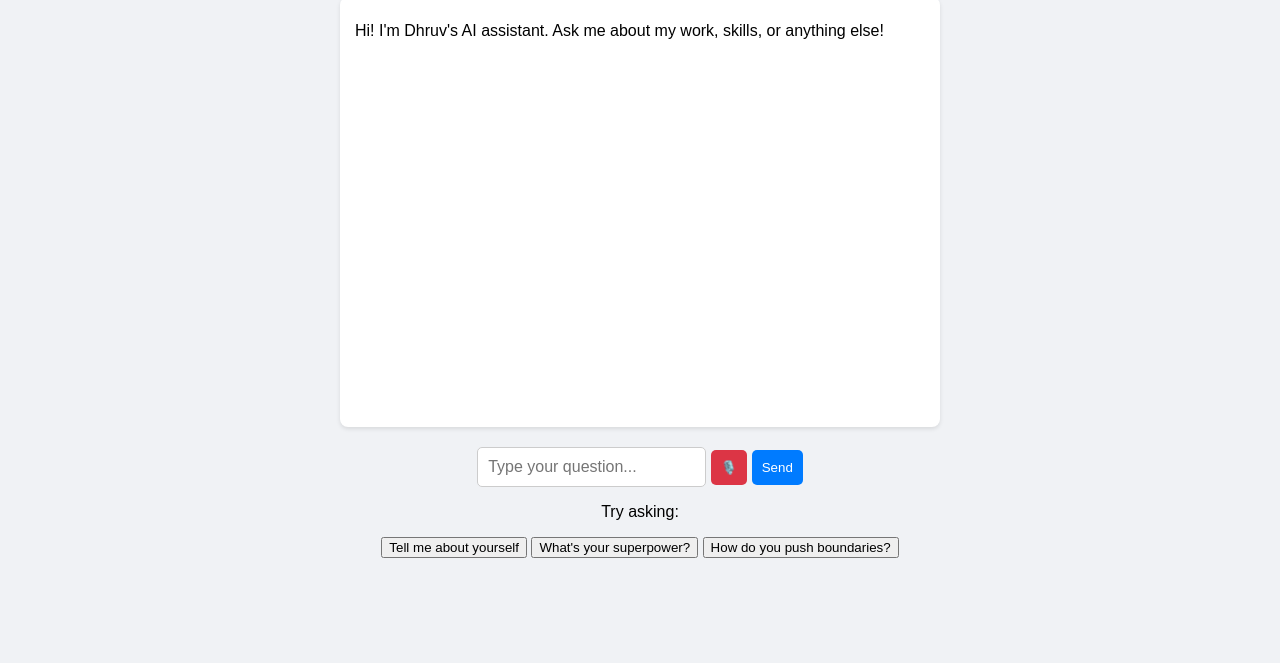
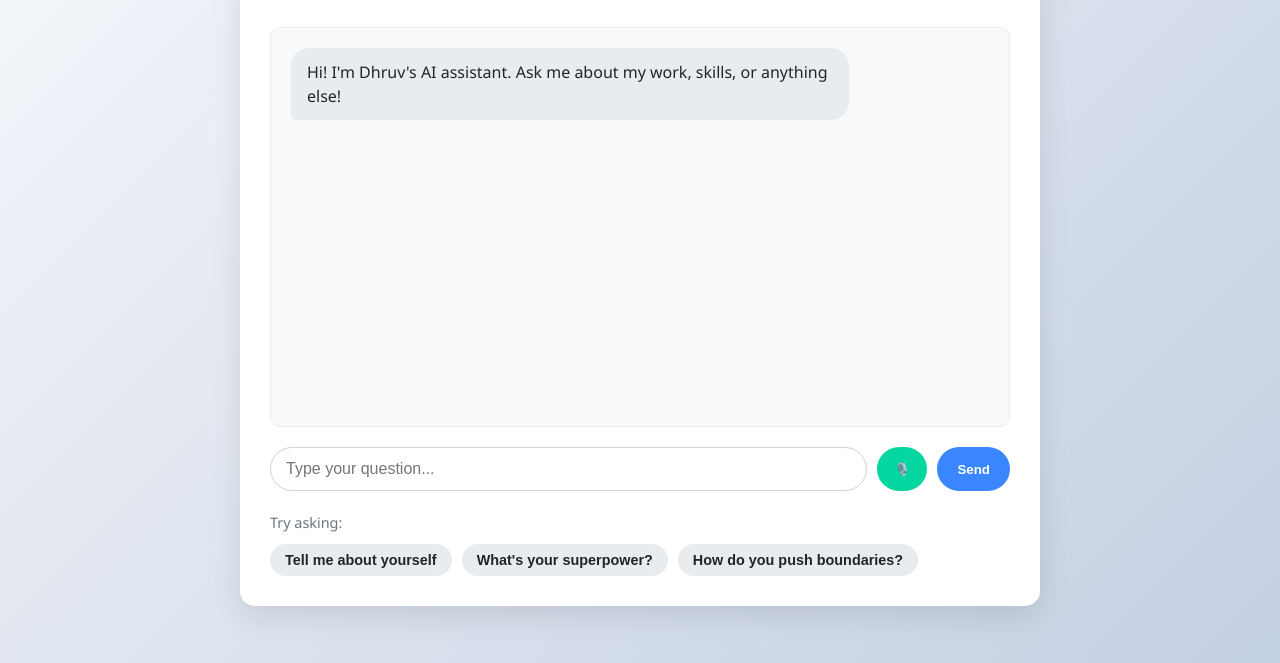
Before and after one commit to LearnWithDhruv/Home.LLC, a plain HTML site: page voicebot-api/public/index.html in a window 1280 px wide. Shown: the part 137-800 px from the top of the page. Drawn offline with Linux system fonts and the light colour scheme.

Commit message:
Update style.css

```diff
--- a/voicebot-api/public/style.css
+++ b/voicebot-api/public/style.css
@@ -1,96 +1,225 @@
+:root {
+  --primary: #3a86ff;
+  --secondary: #8338ec;
+  --dark: #212529;
+  --light: #f8f9fa;
+  --success: #06d6a0;
+  --warning: #ffbe0b;
+  --danger: #ef476f;
+}
+
+* {
+  box-sizing: border-box;
+  margin: 0;
+  padding: 0;
+}
+
 body {
-  font-family: Arial, sans-serif;
-  background-color: #f0f2f5;
-  margin: 0;
+  font-family: 'Segoe UI', Tahoma, Geneva, Verdana, sans-serif;
+  line-height: 1.6;
+  background: linear-gradient(135deg, #f5f7fa 0%, #c3cfe2 100%);
+  color: var(--dark);
+  min-height: 100vh;
   padding: 20px;
 }
 
 .container {
-  max-width: 600px;
+  max-width: 800px;
   margin: 0 auto;
-  text-align: center;
+  background: white;
+  border-radius: 15px;
+  box-shadow: 0 10px 30px rgba(0, 0, 0, 0.1);
+  padding: 30px;
+  position: relative;
+  overflow: hidden;
+}
+
+.container::before {
+  content: '';
+  position: absolute;
+  top: 0;
+  left: 0;
+  width: 100%;
+  height: 8px;
+  background: linear-gradient(90deg, var(--primary), var(--secondary));
 }
 
 h1 {
-  color: #333;
+  color: var(--dark);
+  margin-bottom: 5px;
+  text-align: center;
+  font-weight: 700;
+}
+
+.subtitle {
+  text-align: center;
+  color: #6c757d;
+  margin-bottom: 30px;
+  font-size: 1.1rem;
 }
 
 .chat-box {
-  background: white;
-  border-radius: 8px;
-  box-shadow: 0 2px 4px rgba(0,0,0,0.1);
   height: 400px;
   overflow-y: auto;
-  padding: 15px;
+  padding: 20px;
+  margin-bottom: 20px;
+  background-color: #f8f9fa;
+  border-radius: 10px;
+  border: 1px solid #e9ecef;
+}
+
+.user-message, .bot-message {
+  padding: 12px 16px;
+  border-radius: 18px;
+  margin-bottom: 15px;
+  max-width: 80%;
+  position: relative;
+  line-height: 1.5;
+  animation: fadeIn 0.3s ease;
+}
+
+.user-message {
+  background-color: var(--primary);
+  color: white;
+  margin-left: auto;
+  border-bottom-right-radius: 5px;
+}
+
+.bot-message {
+  background-color: #e9ecef;
+  color: var(--dark);
+  margin-right: auto;
+  border-bottom-left-radius: 5px;
+}
+
+.input-section {
+  display: flex;
+  gap: 10px;
   margin-bottom: 20px;
 }
 
-.user-message, .bot-message {
-  display: flex;
-  margin: 10px 0;
-  align-items: flex-start;
+input {
+  flex: 1;
+  padding: 12px 15px;
+  border: 1px solid #ced4da;
+  border-radius: 30px;
+  font-size: 16px;
+  transition: all 0.3s;
 }
 
-.user-message {
-  justify-content: flex-end;
+input:focus {
+  outline: none;
+  border-color: var(--primary);
+  box-shadow: 0 0 0 3px rgba(58, 134, 255, 0.2);
 }
 
-.message-avatar {
-  font-size: 24px;
-  margin: 0 10px;
+button {
+  padding: 12px 20px;
+  border: none;
+  border-radius: 30px;
+  cursor: pointer;
+  font-weight: 600;
+  transition: all 0.3s;
 }
 
-.message-content {
-  background: #007bff;
-  color: white;
-  padding: 10px 15px;
-  border-radius: 15px;
-  max-width: 70%;
-}
-
-.user-message .message-content {
-  background: #28a745;
-}
-
-.bot-message .message-content {
-  background: #6c757d;
-}
-
-.input-container {
-  display: flex;
-  gap: 10px;
-}
-
-#user-input {
-  flex: 1;
-  padding: 10px;
-  border: 1px solid #ccc;
-  border-radius: 5px;
-  font-size: 16px;
-}
-
-#send-btn, #voice-btn {
-  padding: 10px;
-  border: none;
-  border-radius: 5px;
-  cursor: pointer;
-  background: #007bff;
+#send-btn {
+  background-color: var(--primary);
   color: white;
 }
 
-#voice-btn {
-  background: #dc3545;
+#send-btn:hover {
+  background-color: #2a75e6;
 }
 
-#send-btn:hover, #voice-btn:hover {
-  opacity: 0.9;
+#voice-btn {
+  background-color: var(--success);
+  color: white;
+  width: 50px;
+  display: flex;
+  align-items: center;
+  justify-content: center;
+  padding: 0;
 }
 
-.indicator {
-  margin-top: 10px;
-  color: #555;
+#voice-btn:hover {
+  background-color: #05c290;
 }
 
-.hidden {
-  display: none;
+.suggestions {
+  margin-top: 20px;
 }
+
+.suggestions p {
+  color: #6c757d;
+  margin-bottom: 10px;
+  font-size: 0.9rem;
+}
+
+.suggestion-buttons {
+  display: flex;
+  gap: 10px;
+  flex-wrap: wrap;
+}
+
+.suggestion-btn {
+  background-color: #e9ecef;
+  color: var(--dark);
+  padding: 8px 15px;
+  font-size: 0.9rem;
+  border-radius: 20px;
+}
+
+.suggestion-btn:hover {
+  background-color: #dee2e6;
+}
+
+@keyframes fadeIn {
+  from { opacity: 0; transform: translateY(10px); }
+  to { opacity: 1; transform: translateY(0); }
+}
+
+/* Typing indicator */
+.typing-indicator {
+  display: flex;
+  padding: 12px 16px;
+  margin-bottom: 15px;
+}
+
+.typing-indicator span {
+  height: 10px;
+  width: 10px;
+  background-color: #6c757d;
+  border-radius: 50%;
+  display: inline-block;
+  margin-right: 5px;
+  animation: bounce 1.5s infinite ease-in-out;
+}
+
+.typing-indicator span:nth-child(2) {
+  animation-delay: 0.2s;
+}
+
+.typing-indicator span:nth-child(3) {
+  animation-delay: 0.4s;
+}
+
+@keyframes bounce {
+  0%, 60%, 100% { transform: translateY(0); }
+  30% { transform: translateY(-5px); }
+}
+
+/* Responsive design */
+@media (max-width: 600px) {
+  .container {
+    padding: 20px;
+  }
+
+  .input-section {
+    flex-direction: column;
+  }
+
+  #voice-btn {
+    width: 100%;
+    padding: 12px;
+  }
+}
```
